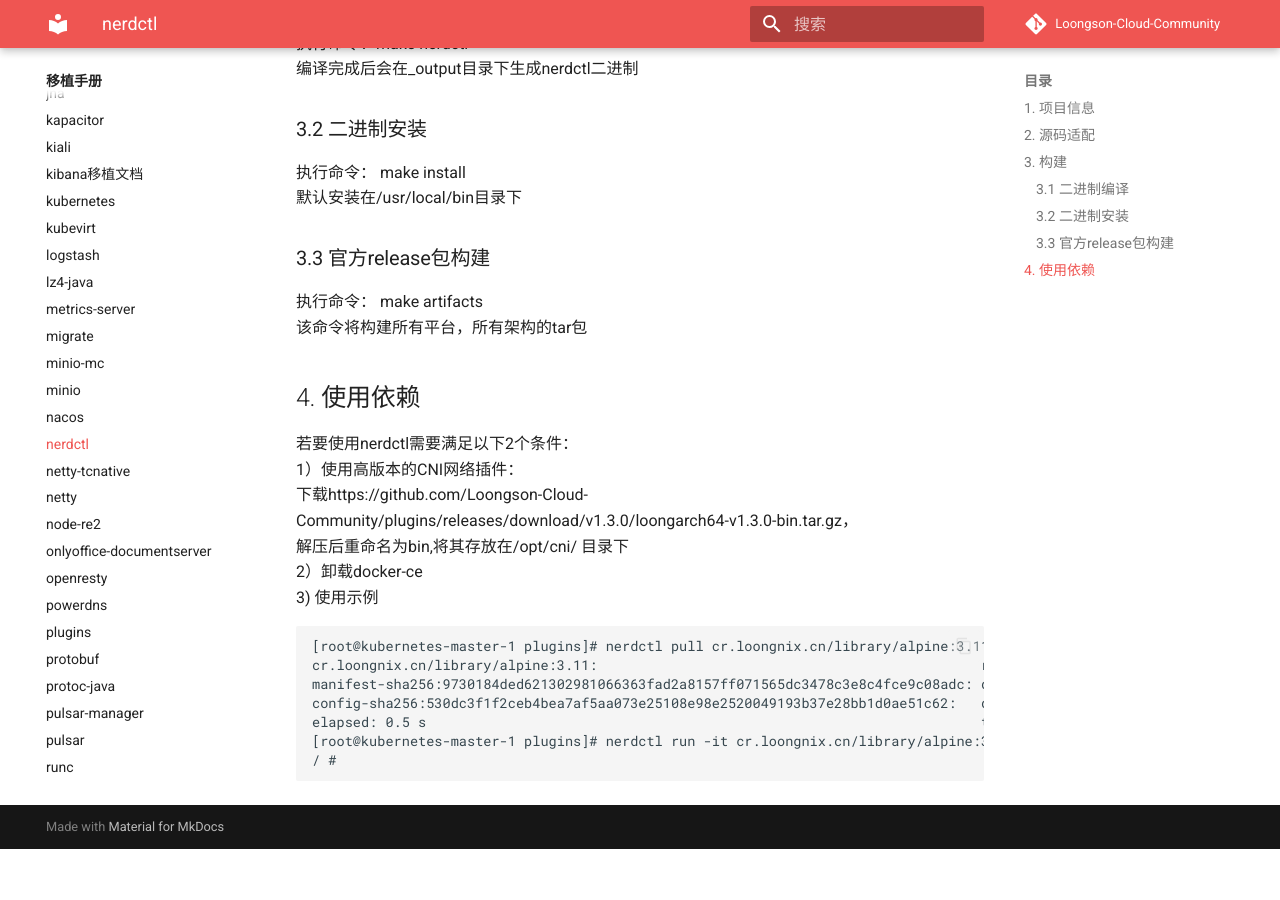
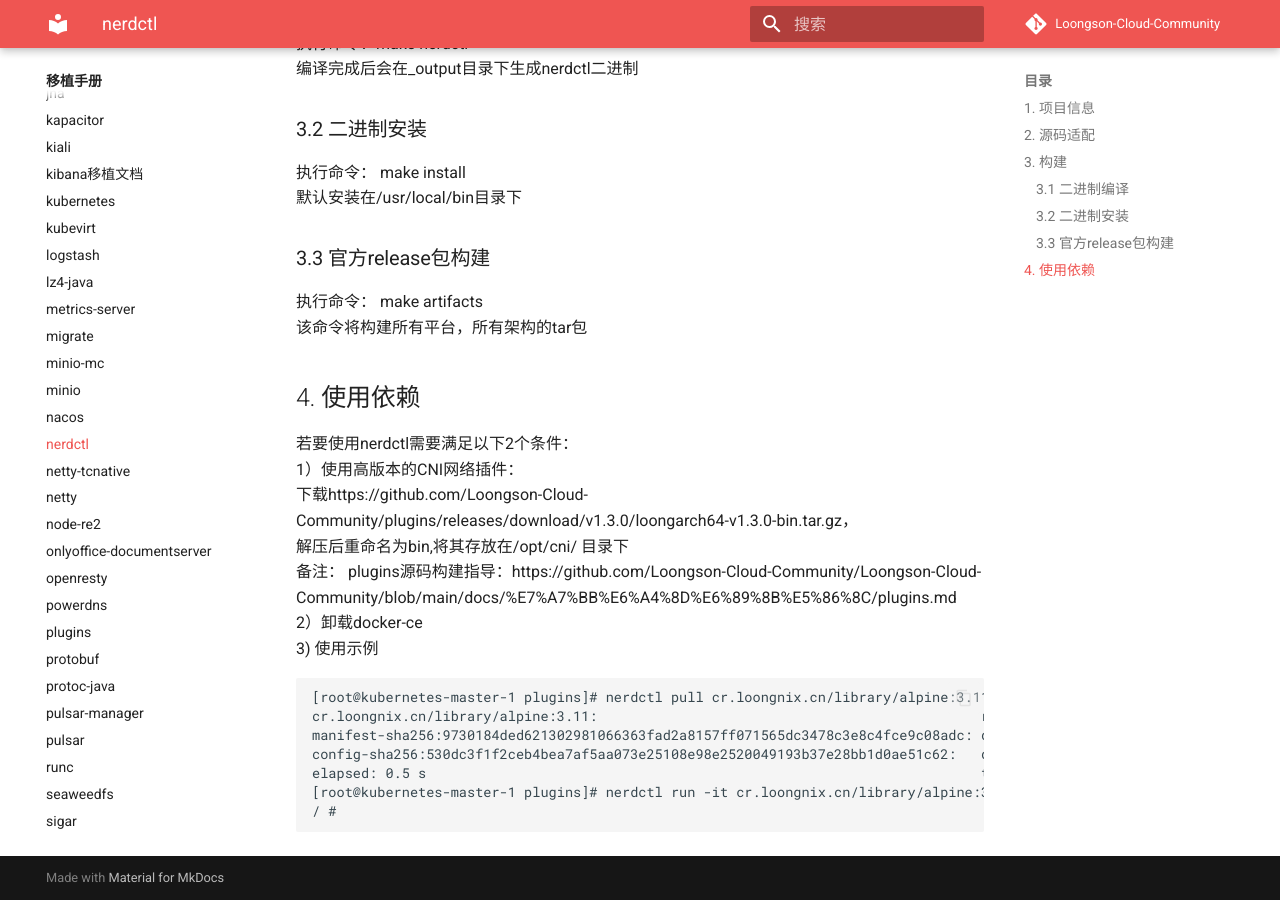
Before and after one commit to Loongson-Cloud-Community/Loongson-Cloud-Community, an MkDocs documentation site: the page built from docs/移植手册/nerdctl.md, in a window 1280 px wide and 900 px high, scrolled down 844 px. Built offline with MkDocs 1.6.1 and Material for MkDocs 9.7.7, drawn with Linux system fonts in a browser that asks for light colours; comment, search, counter and statistics services are not loaded; before the commit the page ends 1693 px from its top, so only the background shows below that.

Commit message:
Update nerdctl.md

````diff
--- a/docs/移植手册/nerdctl.md
+++ b/docs/移植手册/nerdctl.md
@@ -34,6 +34,7 @@
 1）使用高版本的CNI网络插件：
 下载https://github.com/Loongson-Cloud-Community/plugins/releases/download/v1.3.0/loongarch64-v1.3.0-bin.tar.gz，
 解压后重命名为bin,将其存放在/opt/cni/ 目录下
+备注： plugins源码构建指导：https://github.com/Loongson-Cloud-Community/Loongson-Cloud-Community/blob/main/docs/%E7%A7%BB%E6%A4%8D%E6%89%8B%E5%86%8C/plugins.md
 2）卸载docker-ce
 3) 使用示例
 ```
````
